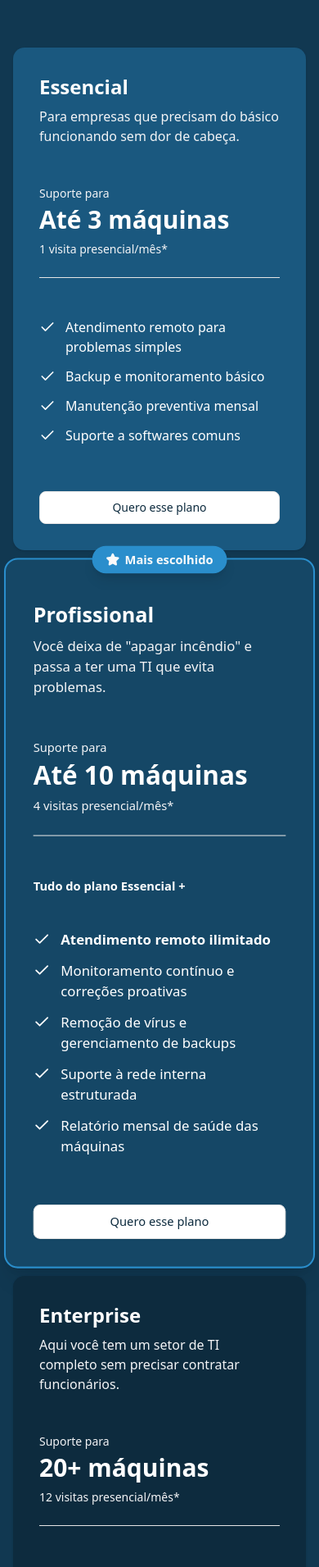
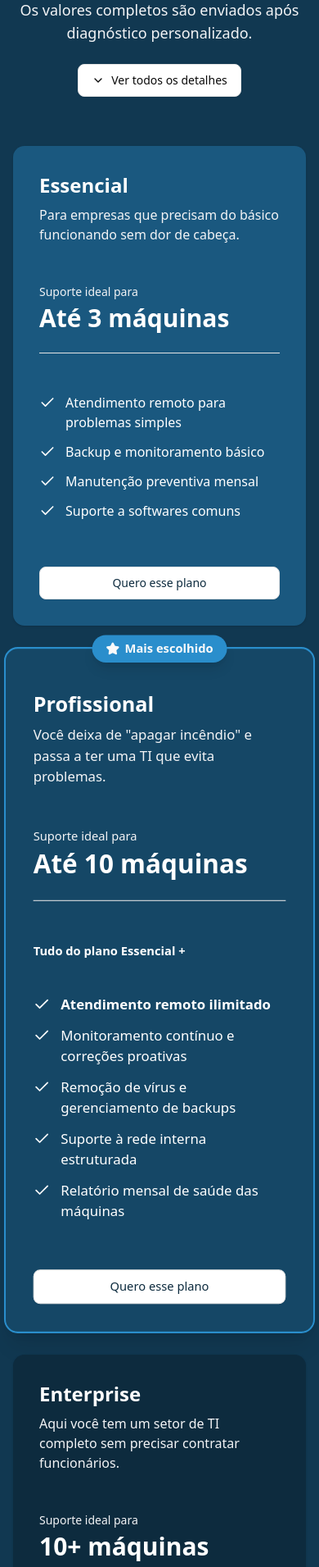
Before and after one commit to TI-de-Bolso/TDB-LANDING-PAGE, a React (Vite) app: page / in a window 390 px wide. Shown: the part 7380-9291 px from the top of the page at 82% size. Built offline with nearby package versions, Linux system fonts and the light colour scheme.

Commit message:
FIX: Mobile with wrong sizes & wrong plans

```diff
--- a/src/components/home/header.tsx
+++ b/src/components/home/header.tsx
@@ -60,25 +60,25 @@ export function Header() {
           <nav className="md:hidden pt-4 pb-2 flex flex-col gap-3">
             <a
               href="#servicos"
-              className="text-sm font-medium text-foreground/80 hover:text-foreground transition-colors py-2"
+              className="text-sm font-medium text-white hover:border-b-2 transition-colors"
             >
               Serviços
             </a>
             <a
               href="#por-que-nos"
-              className="text-sm font-medium text-foreground/80 hover:text-foreground transition-colors py-2"
+              className="text-sm font-medium text-white hover:border-b-2 transition-colors"
             >
               Por que nós
             </a>
             <a
               href="#planos"
-              className="text-sm font-medium text-foreground/80 hover:text-foreground transition-colors py-2"
+              className="text-sm font-medium text-white hover:border-b-2 transition-colors"
             >
               Planos
             </a>
             <a
               href="#depoimentos"
-              className="text-sm font-medium text-foreground/80 hover:text-foreground transition-colors py-2"
+              className="text-sm font-medium text-white hover:border-b-2 transition-colors"
             >
               Depoimentos
             </a>
--- a/src/components/home/hero-section.tsx
+++ b/src/components/home/hero-section.tsx
@@ -5,7 +5,7 @@ import { ArrowRight, CheckCircle2 } from "lucide-react"
 export function HeroSection() {
   return (
     <section className="pt-16 bg-[#0D2B3E]">
-      <div className="relative w-full h-150 lg:h-150 bg-[url('/src/assets/images/banner_home.png')] bg-no-repeat bg-cover bg-right max-h-[800px]">
+      <div className="relative w-full h-180 lg:h-150 bg-[url('/src/assets/images/banner_home.png')] bg-no-repeat bg-cover bg-right max-h-[800px]">
               <div className="absolute inset-0 flex flex-col pb-10 justify-end sm:justify-center items-start px-10 ">
                 <div className="absolute inset-0 bg-gradient-to-r from-[#0D2B3E]/100 to-black/1"></div>
                  <div className="mb-6 px-4 py-2 rounded-full z-10 border-white border-2 bg-transparent">
--- a/src/components/home/pricing-section.tsx
+++ b/src/components/home/pricing-section.tsx
@@ -34,7 +34,7 @@ export function PricingSection() {
           </Button>
         </div>
 
-        <div className="grid md:grid-cols-2 lg:grid-cols-3 gap-8">
+        <div className="grid md:grid-cols-2 lg:grid-cols-3 gap-12 sm:gap-8">
           {/* Plano Essencial */}
           <Card className="p-8 relative flex flex-col border-none hover:outline-white hover:outline-2 transition-colors bg-[#1a587f] text-white">
             <div className="mb-6">
@@ -45,9 +45,8 @@ export function PricingSection() {
             </div>
 
             <div className="mb-6 pb-6 border-b">
-              <div className="text-sm text-gray-100 mb-1">Suporte para</div>
+              <div className="text-sm text-gray-100 mb-1">Suporte ideal para</div>
               <div className="text-3xl font-bold">Até 3 máquinas</div>
-              <div className="text-sm text-gray-100 mt-2">1 visita presencial/mês*</div>
             </div>
 
             {!showDetails ? (
@@ -129,9 +128,8 @@ export function PricingSection() {
             </div>
 
             <div className="mb-6 pb-6 border-b">
-              <div className="text-sm text-gray-100 mb-1">Suporte para</div>
+              <div className="text-sm text-gray-100 mb-1">Suporte ideal para</div>
               <div className="text-3xl font-bold">Até 10 máquinas</div>
-              <div className="text-sm text-gray-100 mt-2">4 visitas presencial/mês*</div>
             </div>
 
             <div className="mb-4">
@@ -229,9 +227,8 @@ export function PricingSection() {
             </div>
 
             <div className="mb-6 pb-6 border-b">
-              <div className="text-sm text-gray-100 mb-1">Suporte para</div>
-              <div className="text-3xl font-bold">20+ máquinas</div>
-              <div className="text-sm text-gray-100 mt-2">12 visitas presencial/mês*</div>
+              <div className="text-sm text-gray-100 mb-1">Suporte ideal para</div>
+              <div className="text-3xl font-bold">10+ máquinas</div>
             </div>
 
             <div className="mb-4">
--- a/src/pages/home.tsx
+++ b/src/pages/home.tsx
@@ -19,7 +19,7 @@ interface Props {
 
 const Home: React.FC<Props> = () => {
   return (
-    <div className=''>
+    <div className='overflow-x-hidden'>
       <Header/>
       <HeroSection/>
       <StatsSection/>
```
